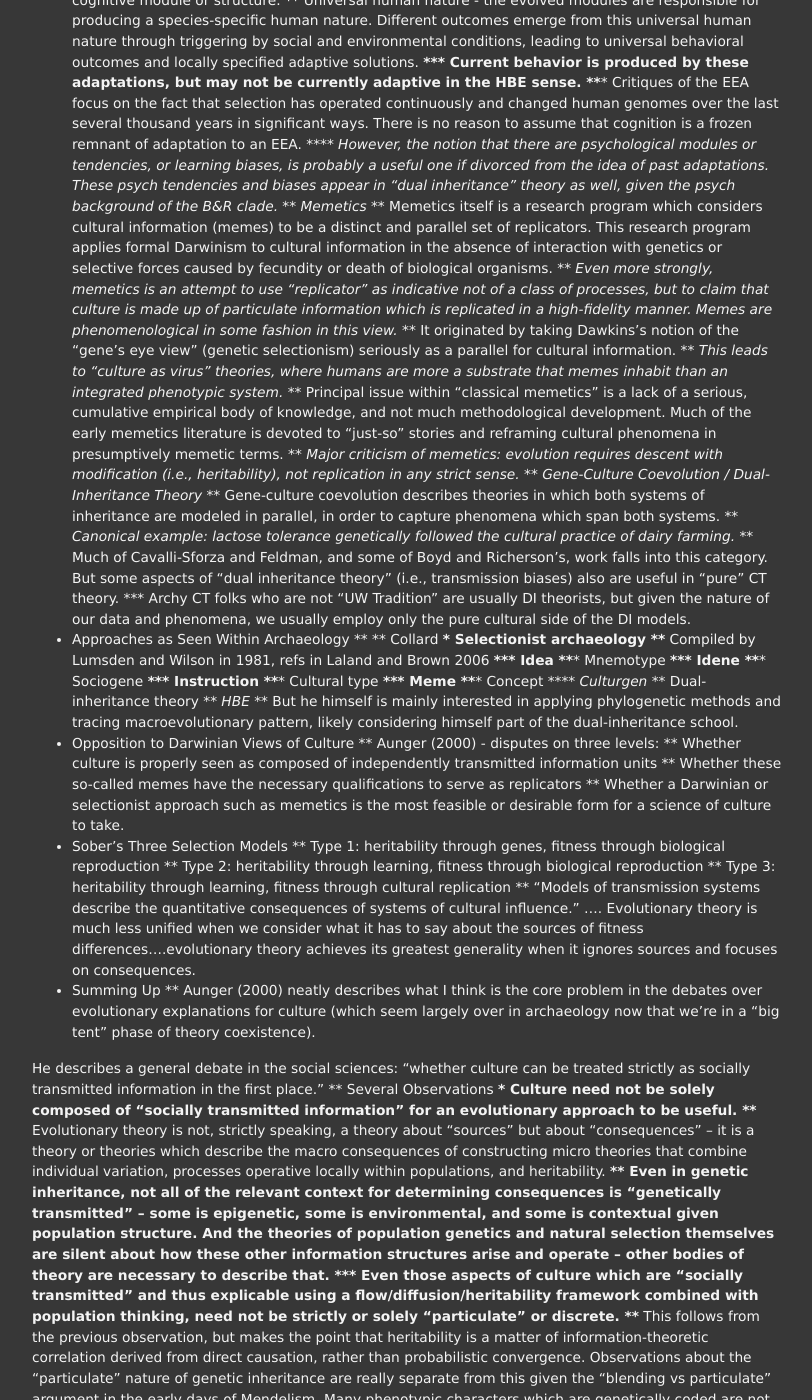
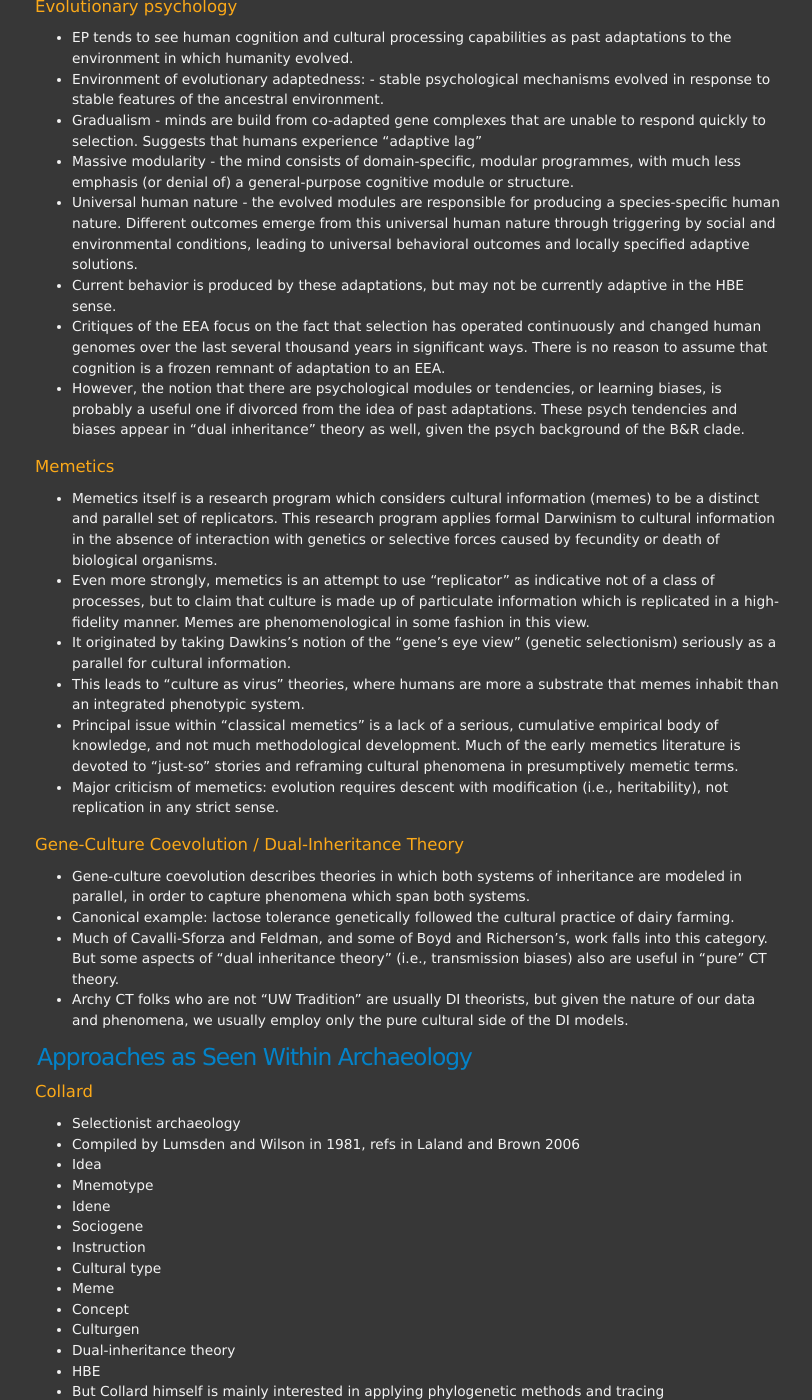
Before and after one commit to mmadsen/mmadsen.github.io, a Jekyll site: the page built from _posts/2012-07-25-approaches-evolution-culture.md, in a window 1280 px wide and 1400 px high, scrolled down 757 px. Shown: the whole window, without its empty margins (208-1020 px from the left). Built offline with Jekyll 4.4.1, drawn with Linux system fonts in a browser that asks for light colours; some of the changed text lies outside the part shown.

Commit message:
Fixed the formatting

```diff
--- a/_posts/2012-07-25-approaches-evolution-culture.md
+++ b/_posts/2012-07-25-approaches-evolution-culture.md
@@ -13,80 +13,94 @@ category: "evolutionary theory"
 </div>
 
 
-* Five Classical Approaches to the Evolution of Culture
-** Human sociobiology
-*** Response to the naive group-selectionism in ethology. Cooperation in social behavior the central paradox; spawned generations of research on altruism and cooperation.
-*** Models of reciprocal altruism, parent-offspring conflict, kin selection, and the methods of evolutionary game theory.
-*** Hugely controversial applied to humans, although the theoretical content of sociobiology has been essentially baked into all non-social science analysis of the evolution of behavior
-** Human behavioral ecology
-*** Attempt to gather data on whether human behavior was adaptive
-*** To what extent are behavioral differences responses to particular environments?
-**** Adaptive behavior is functional behavior that increments reproductive success
-*** This is different than an adaptation, which is a character which was shaped by selection for its effectiveness in a particular role.
-**** Evolutionary psychology
-***** EP tends to see human cognition and cultural processing capabilities as past adaptations to the environment in which humanity evolved.
-****** Environment of evolutionary adaptedness: - stable psychological mechanisms evolved in response to stable features of the ancestral environment.
-****** Gradualism - minds are build from co-adapted gene complexes that are unable to respond quickly to selection. Suggests that humans experience "adaptive lag"
-****** Massive modularity - the mind consists of domain-specific, modular programmes, with much less emphasis (or denial of) a general-purpose cognitive module or structure.
-****** Universal human nature - the evolved modules are responsible for producing a species-specific human nature. Different outcomes emerge from this universal human nature through triggering by social and environmental conditions, leading to universal behavioral outcomes and locally specified adaptive solutions.
-***** Current behavior is produced by these adaptations, but may not be currently adaptive in the HBE sense.
-***** Critiques of the EEA focus on the fact that selection has operated continuously and changed human genomes over the last several thousand years in significant ways. There is no reason to assume that cognition is a frozen remnant of adaptation to an EEA.
-***** However, the notion that there are psychological modules or tendencies, or learning biases, is probably a useful one if divorced from the idea of past adaptations. These psych tendencies and biases appear in "dual inheritance" theory as well, given the psych background of the B&R clade.
-** Memetics
-*** Memetics itself is a research program which considers cultural information (memes) to be a distinct and parallel set of replicators. This research program applies formal Darwinism to cultural information in the absence of interaction with genetics or selective forces caused by fecundity or death of biological organisms.
-*** Even more strongly, memetics is an attempt to use "replicator" as indicative not of a class of processes, but to claim that culture is made up of particulate information which is replicated in a high-fidelity manner. Memes are phenomenological in some fashion in this view.
-*** It originated by taking Dawkins's notion of the "gene's eye view" (genetic selectionism) seriously as a parallel for cultural information.
-*** This leads to "culture as virus" theories, where humans are more a substrate that memes inhabit than an integrated phenotypic system.
-*** Principal issue within "classical memetics" is a lack of a serious, cumulative empirical body of knowledge, and not much methodological development. Much of the early memetics literature is devoted to "just-so" stories and reframing cultural phenomena in presumptively memetic terms.
-*** Major criticism of memetics: evolution requires descent with modification (i.e., heritability), not replication in any strict sense.
-** Gene-Culture Coevolution / Dual-Inheritance Theory
-*** Gene-culture coevolution describes theories in which both systems of inheritance are modeled in parallel, in order to capture phenomena which span both systems.
-*** Canonical example: lactose tolerance genetically followed the cultural practice of dairy farming.
-*** Much of Cavalli-Sforza and Feldman, and some of Boyd and Richerson's, work falls into this category. But some aspects of "dual inheritance theory" (i.e., transmission biases) also are useful in "pure" CT theory.
-*** Archy CT folks who are not "UW Tradition" are usually DI theorists, but given the nature of our data and phenomena, we usually employ only the pure cultural side of the DI models.
-* Approaches as Seen Within Archaeology
-**
-** Collard
-*** Selectionist archaeology
-**** Compiled by Lumsden and Wilson in 1981, refs in Laland and Brown 2006
-***** Idea
-***** Mnemotype
-***** Idene
-***** Sociogene
-***** Instruction
-***** Cultural type
-***** Meme
-***** Concept
-***** Culturgen
-*** Dual-inheritance theory
-*** HBE
-*** But he himself is mainly interested in applying phylogenetic methods and tracing macroevolutionary pattern, likely considering himself part of the dual-inheritance school.
-* Opposition to Darwinian Views of Culture
-** Aunger (2000) - disputes on three levels:
-** Whether culture is properly seen as composed of independently transmitted information units
-** Whether these so-called memes have the necessary qualifications to serve as replicators
-** Whether a Darwinian or selectionist approach such as memetics is the most feasible or desirable form for a science of culture to take.
-* Sober's Three Selection Models
-** Type 1: heritability through genes, fitness through biological reproduction
-** Type 2: heritability through learning, fitness through biological reproduction
-** Type 3: heritability through learning, fitness through cultural replication
-** "Models of transmission systems describe the quantitative consequences of systems of cultural influence." …. Evolutionary theory is much less unified when we consider what it has to say about the sources of fitness differences….evolutionary theory achieves its greatest generality when it ignores sources and focuses on consequences.
-* Summing Up
-** Aunger (2000) neatly describes what I think is the core problem in the debates over evolutionary explanations for culture (which seem largely over in archaeology now that we're in a "big tent" phase of theory coexistence).
+## Five Classical Approaches to the Evolution of Culture ##
+
+### Human sociobiology
+* Response to the naive group-selectionism in ethology. Cooperation in social behavior the central paradox -- spawned generations of research on altruism and cooperation.
+* Models of reciprocal altruism, parent-offspring conflict, kin selection, and the methods of evolutionary game theory.
+* Hugely controversial applied to humans, although the theoretical content of sociobiology has been essentially baked into all non-social science analysis of the evolution of behavior
+
+
+### Human behavioral ecology
+* Attempt to gather data on whether human behavior was adaptive
+* To what extent are behavioral differences responses to particular environments?
+* Adaptive behavior is functional behavior that increments reproductive success
+* This is different than an adaptation, which is a character which was shaped by selection for its effectiveness in a particular role.
+
+
+### Evolutionary psychology
+* EP tends to see human cognition and cultural processing capabilities as past adaptations to the environment in which humanity evolved.
+* Environment of evolutionary adaptedness: - stable psychological mechanisms evolved in response to stable features of the ancestral environment.
+* Gradualism - minds are build from co-adapted gene complexes that are unable to respond quickly to selection. Suggests that humans experience "adaptive lag"
+* Massive modularity - the mind consists of domain-specific, modular programmes, with much less emphasis (or denial of) a general-purpose cognitive module or structure.
+* Universal human nature - the evolved modules are responsible for producing a species-specific human nature. Different outcomes emerge from this universal human nature through triggering by social and environmental conditions, leading to universal behavioral outcomes and locally specified adaptive solutions.
+* Current behavior is produced by these adaptations, but may not be currently adaptive in the HBE sense.
+* Critiques of the EEA focus on the fact that selection has operated continuously and changed human genomes over the last several thousand years in significant ways. There is no reason to assume that cognition is a frozen remnant of adaptation to an EEA.
+* However, the notion that there are psychological modules or tendencies, or learning biases, is probably a useful one if divorced from the idea of past adaptations. These psych tendencies and biases appear in "dual inheritance" theory as well, given the psych background of the B&R clade.
+
+
+### Memetics
+* Memetics itself is a research program which considers cultural information (memes) to be a distinct and parallel set of replicators. This research program applies formal Darwinism to cultural information in the absence of interaction with genetics or selective forces caused by fecundity or death of biological organisms.
+* Even more strongly, memetics is an attempt to use "replicator" as indicative not of a class of processes, but to claim that culture is made up of particulate information which is replicated in a high-fidelity manner. Memes are phenomenological in some fashion in this view.
+* It originated by taking Dawkins's notion of the "gene's eye view" (genetic selectionism) seriously as a parallel for cultural information.
+* This leads to "culture as virus" theories, where humans are more a substrate that memes inhabit than an integrated phenotypic system.
+* Principal issue within "classical memetics" is a lack of a serious, cumulative empirical body of knowledge, and not much methodological development. Much of the early memetics literature is devoted to "just-so" stories and reframing cultural phenomena in presumptively memetic terms.
+* Major criticism of memetics: evolution requires descent with modification (i.e., heritability), not replication in any strict sense.
+
+
+### Gene-Culture Coevolution / Dual-Inheritance Theory
+* Gene-culture coevolution describes theories in which both systems of inheritance are modeled in parallel, in order to capture phenomena which span both systems.
+* Canonical example: lactose tolerance genetically followed the cultural practice of dairy farming.
+* Much of Cavalli-Sforza and Feldman, and some of Boyd and Richerson's, work falls into this category. But some aspects of "dual inheritance theory" (i.e., transmission biases) also are useful in "pure" CT theory.
+* Archy CT folks who are not "UW Tradition" are usually DI theorists, but given the nature of our data and phenomena, we usually employ only the pure cultural side of the DI models.
+
+
+## Approaches as Seen Within Archaeology
+
+### Collard
+* Selectionist archaeology
+* Compiled by Lumsden and Wilson in 1981, refs in Laland and Brown 2006
+* Idea
+* Mnemotype
+* Idene
+* Sociogene
+* Instruction
+* Cultural type
+* Meme
+* Concept
+* Culturgen
+* Dual-inheritance theory
+* HBE
+* But Collard himself is mainly interested in applying phylogenetic methods and tracing macroevolutionary pattern, likely considering himself part of the dual-inheritance school.
+
+## Opposition to Darwinian Views of Culture
+* Aunger (2000) - disputes on three levels:
+* Whether culture is properly seen as composed of independently transmitted information units
+* Whether these so-called memes have the necessary qualifications to serve as replicators
+* Whether a Darwinian or selectionist approach such as memetics is the most feasible or desirable form for a science of culture to take.
+
+## Sober's Three Selection Models
+* Type 1: heritability through genes, fitness through biological reproduction
+* Type 2: heritability through learning, fitness through biological reproduction
+* Type 3: heritability through learning, fitness through cultural replication
+* "Models of transmission systems describe the quantitative consequences of systems of cultural influence." …. Evolutionary theory is much less unified when we consider what it has to say about the sources of fitness differences….evolutionary theory achieves its greatest generality when it ignores sources and focuses on consequences.
+
+
+## Summing Up
+Aunger (2000) neatly describes what I think is the core problem in the debates over evolutionary explanations for culture (which seem largely over in archaeology now that we're in a "big tent" phase of theory coexistence).
 
 He describes a general debate in the social sciences: "whether culture can be treated strictly as socially transmitted information in the first place."
-** Several Observations
-*** Culture need not be solely composed of "socially transmitted information" for an evolutionary approach to be useful.
-**** Evolutionary theory is not, strictly speaking, a theory about "sources" but about "consequences" -- it is a theory or theories which describe the macro consequences of constructing micro theories that combine individual variation, processes operative locally within populations, and heritability.
-**** Even in genetic inheritance, not all of the relevant context for determining consequences is "genetically transmitted" -- some is epigenetic, some is environmental, and some is contextual given population structure. And the theories of population genetics and natural selection themselves are silent about how these other information structures arise and operate -- other bodies of theory are necessary to describe that.
-*** Even those aspects of culture which are "socially transmitted" and thus explicable using a flow/diffusion/heritability framework combined with population thinking, need not be strictly or solely "particulate" or discrete.
-**** This follows from the previous observation, but makes the point that heritability is a matter of information-theoretic correlation derived from direct causation, rather than probabilistic convergence. Observations about the "particulate" nature of genetic inheritance are really separate from this given the "blending vs particulate" argument in the early days of Mendelism. Many phenotypic characters which are genetically coded are not particulate, and there's some point at which a polygenic character with epigenetic modification ceases to be meaningfully "particulate" in the simple way we normally mean that. So it's not clear to me that the subset of social information which is actually copied or learned (as opposed to the other aspects of a cultural phenomenon which need not be copied to be part of cultural inheritance), need to be "particulate" at all.
-*** The upshot to me is that a lot of the memetics literature, and critics of an evolutionary perspective in general, spent a good deal of time on these issues while using overly simplified genetic analogies to make their points.
-*** And much of this literature completely ignores ideational/phenomenological distinctions, and the roles of different theories and models in answering specific questions. Asking whether "Evolutionary models explain culture" is nonsensical. They can explain particular questions about culture.
-*** Other theories and models are needed in other cases -- keeping in mind that if we have a theory for the source or structure of a phenomenon, if that theory is consistent with population thinking, it might become *part of* an evolutionary explanation down the road. That's really the sense in which RCD, Lipo, and others are able make totalizing statements about evolutionary theory being the right theoretical basis for the social sciences, or anthropology, as a whole, while avoiding the reductionism they're often painted with. Saying that archaeology ought to be evolutionary is not a statement that archaeologists SHOULD ONLY study population genetic models, or explain phenomena as adaptations shaped by natural selection.
-*** It is a statement that a naturalistic, scientific study of human behavior, or artifact production, etc., is naturally a mix of source and consequence theories once one accepts population thinking and variation as causal. The consequence theories start with population genetics-like diffusionist models and selection models, but really describe *what happens* when you put together a combination of processes. The source theories might be quite functionalist and space-like indeed, and encompass a lot of traditional types of anthropological theory -- the big difference being that most source theories in anthropology are essentialist and need revision for population thinking....
-***
 
+
+* Culture need not be solely composed of "socially transmitted information" for an evolutionary approach to be useful.
+* Evolutionary theory is not, strictly speaking, a theory about "sources" but about "consequences" -- it is a theory or theories which describe the macro consequences of constructing micro theories that combine individual variation, processes operative locally within populations, and heritability.
+* Even in genetic inheritance, not all of the relevant context for determining consequences is "genetically transmitted" -- some is epigenetic, some is environmental, and some is contextual given population structure. And the theories of population genetics and natural selection themselves are silent about how these other information structures arise and operate -- other bodies of theory are necessary to describe that.
+* Even those aspects of culture which are "socially transmitted" and thus explicable using a flow/diffusion/heritability framework combined with population thinking, need not be strictly or solely "particulate" or discrete.
+* This follows from the previous observation, but makes the point that heritability is a matter of information-theoretic correlation derived from direct causation, rather than probabilistic convergence. Observations about the "particulate" nature of genetic inheritance are really separate from this given the "blending vs particulate" argument in the early days of Mendelism. Many phenotypic characters which are genetically coded are not particulate, and there's some point at which a polygenic character with epigenetic modification ceases to be meaningfully "particulate" in the simple way we normally mean that. So it's not clear to me that the subset of social information which is actually copied or learned (as opposed to the other aspects of a cultural phenomenon which need not be copied to be part of cultural inheritance), need to be "particulate" at all.
+* The upshot to me is that a lot of the memetics literature, and critics of an evolutionary perspective in general, spent a good deal of time on these issues while using overly simplified genetic analogies to make their points.
+* And much of this literature completely ignores ideational/phenomenological distinctions, and the roles of different theories and models in answering specific questions. Asking whether "Evolutionary models explain culture" is nonsensical. They can explain particular questions about culture.
+* Other theories and models are needed in other cases -- keeping in mind that if we have a theory for the source or structure of a phenomenon, if that theory is consistent with population thinking, it might become *part of* an evolutionary explanation down the road. That's really the sense in which RCD, Lipo, and others are able make totalizing statements about evolutionary theory being the right theoretical basis for the social sciences, or anthropology, as a whole, while avoiding the reductionism they're often painted with. Saying that archaeology ought to be evolutionary is not a statement that archaeologists SHOULD ONLY study population genetic models, or explain phenomena as adaptations shaped by natural selection.
+* It is a statement that a naturalistic, scientific study of human behavior, or artifact production, etc., is naturally a mix of source and consequence theories once one accepts population thinking and variation as causal. The consequence theories start with population genetics-like diffusionist models and selection models, but really describe *what happens* when you put together a combination of processes. The source theories might be quite functionalist and space-like indeed, and encompass a lot of traditional types of anthropological theory -- the big difference being that most source theories in anthropology are essentialist and need revision for population thinking....
 
 
 Tagged
```
